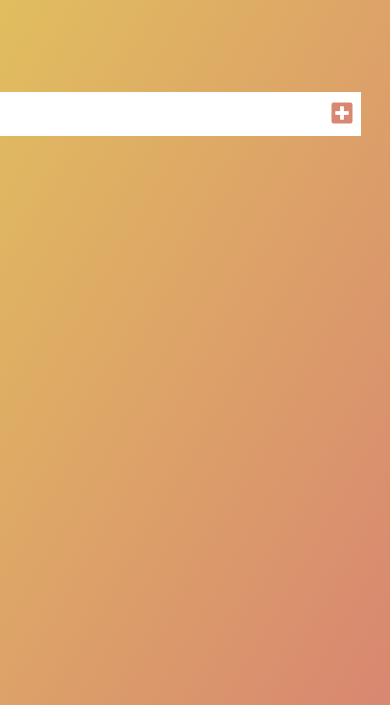
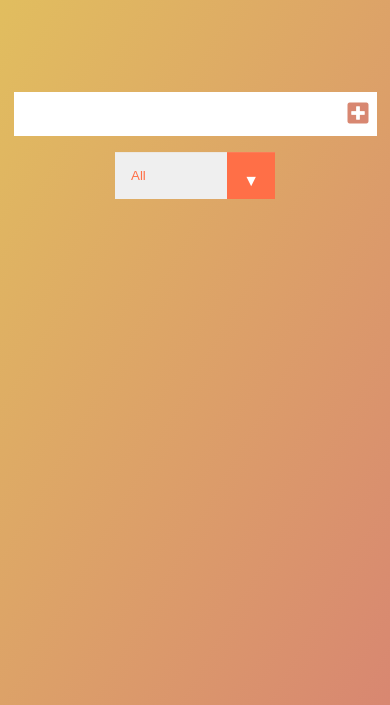
Before and after one commit to kingshuk01/vanila-todo, a plain HTML site: page index.html in a window 390 px wide. Shown: the part 139-844 px from the top of the page. Drawn offline with Linux system fonts and the light colour scheme.

Commit message:
third : responsive

```diff
--- a/style.css
+++ b/style.css
@@ -133,3 +133,21 @@ select{
     background: white;
     color: #ff6f47;
 }
+
+@media screen and (max-width: 800px) {
+    .select{
+        margin: 1rem;
+        position: absolute;
+        overflow: hidden;
+        transform: translateY(130%);
+    }
+    .todo-list{
+        margin-top: 10% ;
+    }
+    .todo-input{
+        margin-left: 8%;
+    }
+    .todo-button{
+        margin-right: 8%;
+    }
+  }
```
